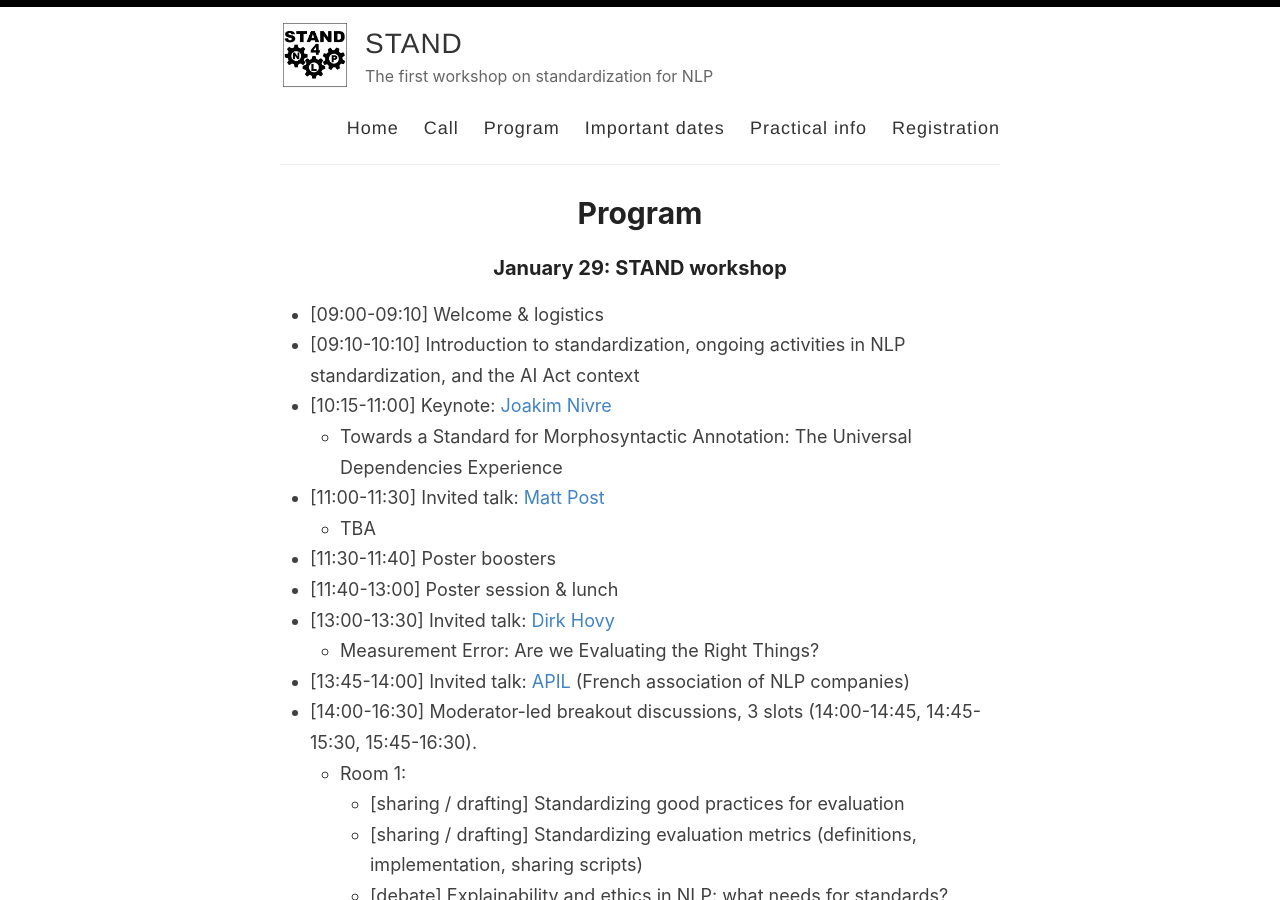
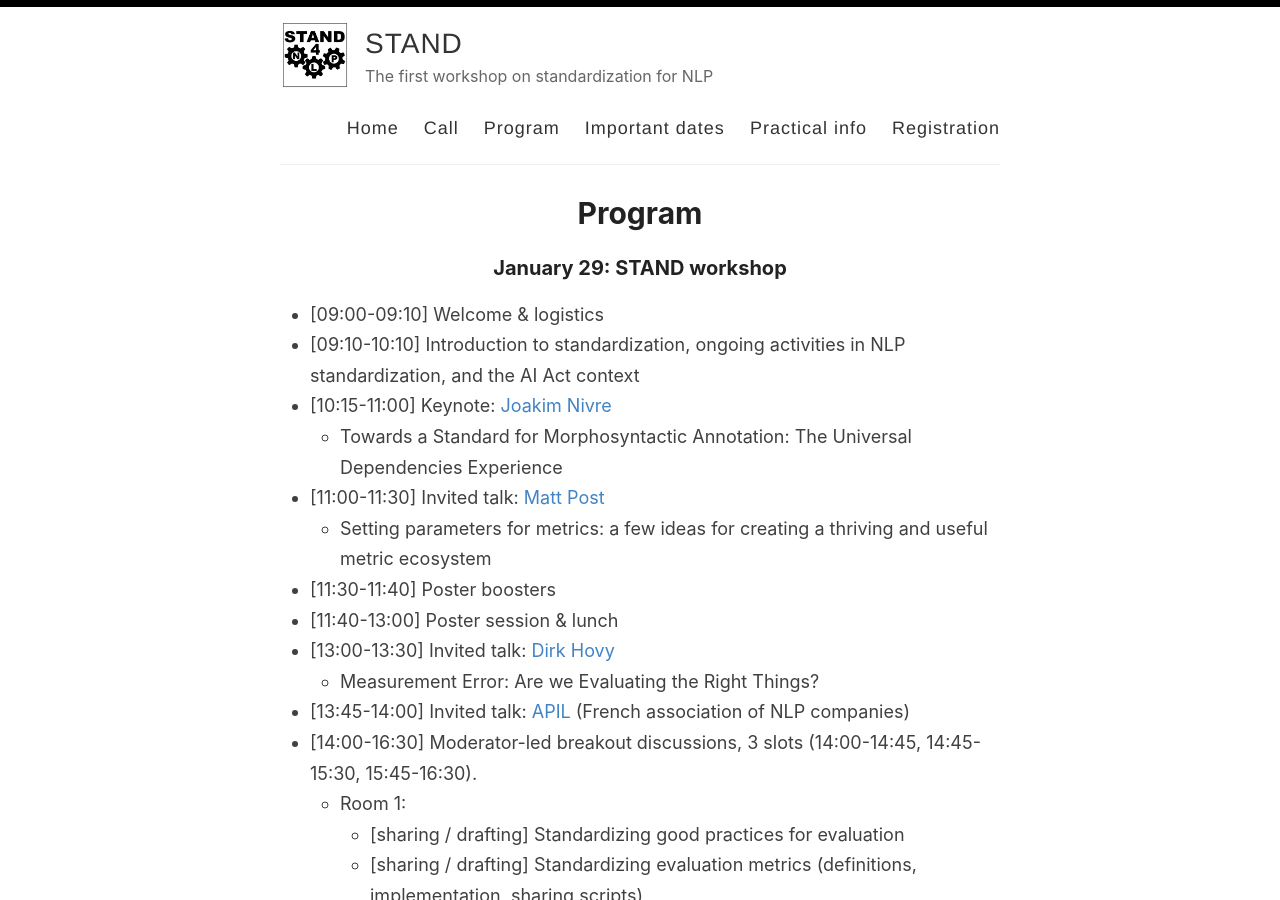
Before and after one commit to stand4nlp/stand4nlp.github.io, a Jekyll site: the page built from _pages/program.md, in a window 1280 px wide and 900 px high. Built offline with Jekyll 4.4.1, drawn with Linux system fonts in a browser that asks for light colours.

Commit message:
Matt's title

```diff
--- a/_pages/program.md
+++ b/_pages/program.md
@@ -11,7 +11,7 @@ title: Program
 - [10:15-11:00] Keynote: [Joakim Nivre](https://jnivre.github.io)
     - Towards a Standard for Morphosyntactic Annotation: The Universal Dependencies Experience
 - [11:00-11:30] Invited talk: [Matt Post](https://post3.net)
-    - TBA
+    - Setting parameters for metrics: a few ideas for creating a thriving and useful metric ecosystem
 - [11:30-11:40] Poster boosters
 - [11:40-13:00] Poster session & lunch
 - [13:00-13:30] Invited talk: [Dirk Hovy](https://cs.unibocconi.eu/people/dirk-hovy)
```
